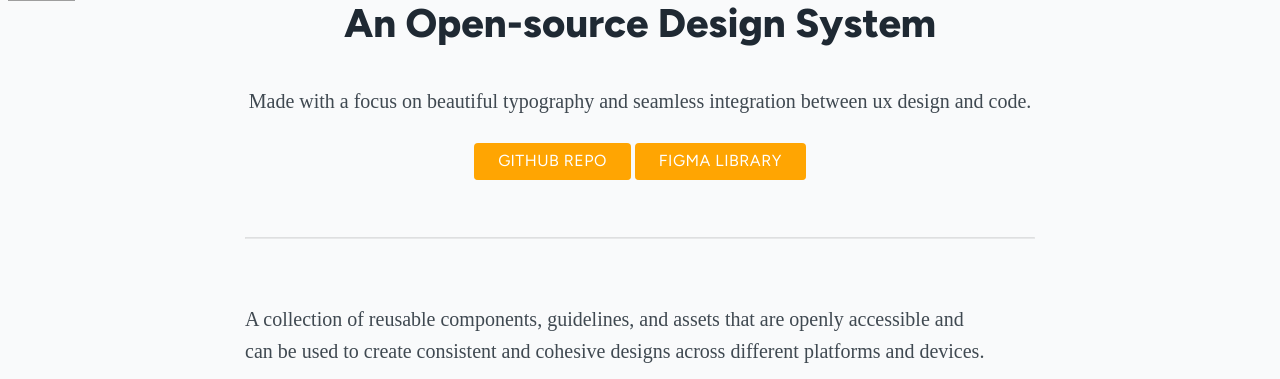
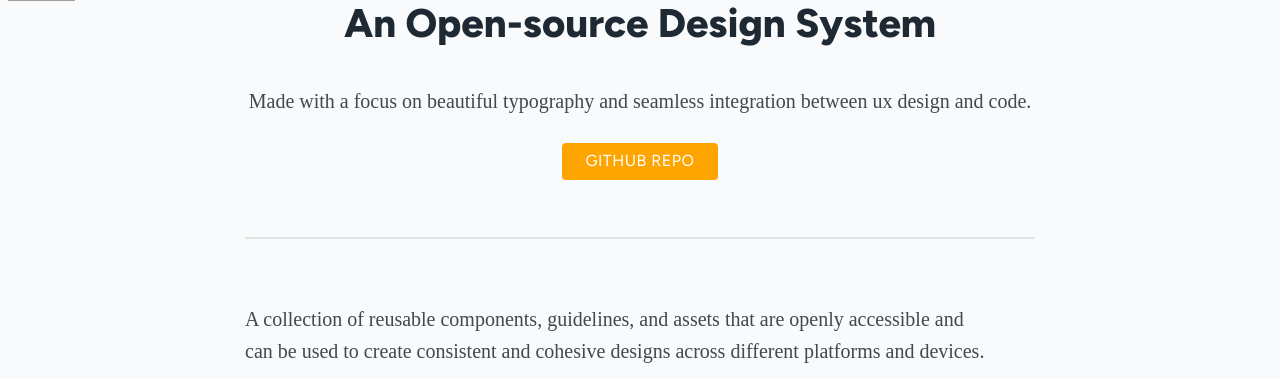
Before and after one commit to polyfen/polykit, a PHP site: page / in a window 1280 px wide. Shown: the part 57-436 px from the top of the page. Run offline with PHP 8.4, Linux system fonts and the light colour scheme; grey boxes are pictures that could not be loaded.

Commit message:
Update _cover.php

```diff
--- a/includes/_cover.php
+++ b/includes/_cover.php
@@ -3,6 +3,5 @@
 
     <p class="align-center">Made with a focus on beautiful typography and seamless integration between ux design and code.</p>
 
-    <a class="button" href="https://github.com/polyfen/polykit">Github Repo</a>
-    <a class="button" href="">Figma Library</a>
+    <a class="button" href="https://github.com/polyfen/polykit" target="_blank">Github Repo</a>
 </section>
```
